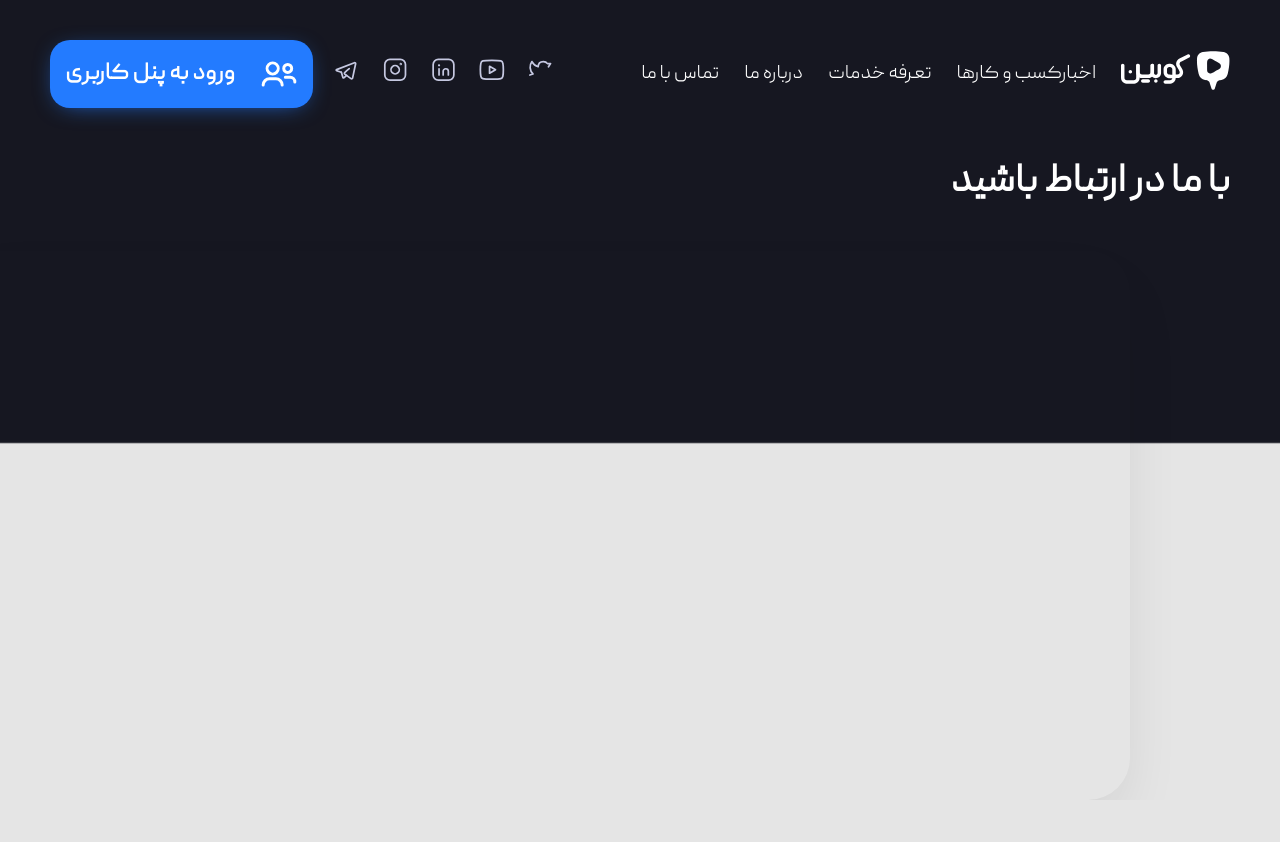
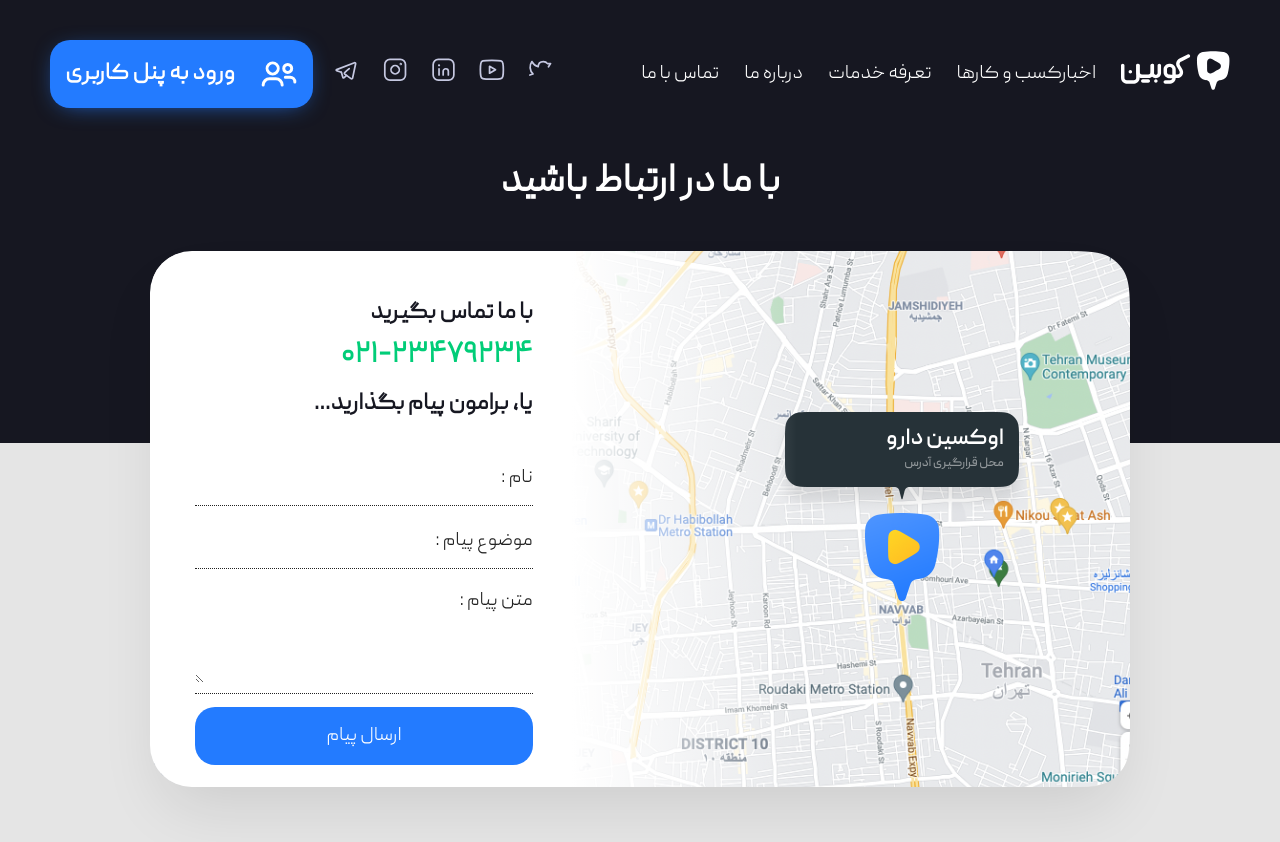
Before and after one commit to younes6970/landing, a Next.js app: page /call-us in a window 1280 px wide. Shown: the top 842 px of the page. Before the commit the page ends 800 px from the top, so only its background shows below. Built offline with nearby package versions, Linux system fonts and the light colour scheme.

Commit message:
page call us

```diff
--- a/package.json
+++ b/package.json
@@ -8,11 +8,13 @@
     "lint": "next lint"
   },
   "dependencies": {
+    "formik": "^2.2.9",
     "next": "12.0.7",
     "prop-types": "^15.7.2",
     "react": "17.0.2",
     "react-dom": "17.0.2",
-    "sass": "^1.45.0"
+    "sass": "^1.45.0",
+    "yup": "^0.32.11"
   },
   "devDependencies": {
     "eslint": "8.4.1",
--- a/src/component/CallUs/CallUs.js
+++ b/src/component/CallUs/CallUs.js
@@ -1,14 +1,35 @@
-const CallUs = () =>{
-    return <div className={`hFull w100 startColumn`}>
-            <h2 className={`font40 textWhite mt0 mb20`}>با ما در ارتباط باشید</h2>
-        <section className={`boxSection mt20 w100 startCenter mr100 ml100`}>
-            <div className={`flex1`}>
+import pin from "../../assets/icon/pin.png";
+import Image from "next/image";
+import Input from "../../container/Input/Input";
+import CallUsForm from "./component/CallUsForm/CallUsForm";
+const CallUs = () => {
+  return (
+    <div className={`w100 startCenterColumn mb100 mr100 ml100`}>
+      <h2 className={`font40 textWhite mt0 mb20`}>با ما در ارتباط باشید</h2>
+      <section
+        className={`mt20 wh100 radius42 shadow startCenter relative`}
+      >
+        <Image src={pin} alt={"kobin"} className={`wh100`} />
 
-            </div>
-            <div className={`flex1`}>
-
-            </div>
-        </section>
+        <div className={`callUs start`}>
+          <div className={`callUs57`} />
+          <div className={`callUs43 startColumn pr45`}>
+            <span className={`weight700 font24 textBlack inlineBlock`}>
+              با ما تماس بگیرید
+            </span>
+            <span className={`weight700 font30 textGreen inlineBlock mt5`}>
+              ۰۲۱-۲۳۴۷۹۲۳۴
+            </span>
+            <span
+              className={`textBlack weight700 font24 textBlack inlineBlock mb30 mt10 `}
+            >
+              یا، برامون پیام بگذارید...
+            </span>
+            <CallUsForm />
+          </div>
+        </div>
+      </section>
     </div>
-}
-export default CallUs
+  );
+};
+export default CallUs;
--- /dev/null
+++ b/src/component/CallUs/component/CallUsForm/CallUsForm.js
@@ -0,0 +1,60 @@
+import { Formik, Form } from "formik";
+import Input from "../../../../container/Input/Input";
+import TextAera from "../../../../container/TextArea/TextAera";
+const CallUsForm = () => {
+  return (
+    <Formik
+      initialValues={{ name: "", subject: "", text: "" }}
+      onSubmit={(values) => {
+        console.log();
+      }}
+    >
+      {(formik) => {
+        const { values, setValues } = formik;
+        const handleChange = (e, type) => {
+          const {
+            target: { value },
+          } = e;
+          setValues((prevState) => ({
+            ...prevState,
+            [type]: value,
+          }));
+        };
+        return (
+          <Form className={`wh100 startColumn`}>
+            <Input
+              label={"نام"}
+              placeholder={" "}
+              onChange={(e) => handleChange(e, "name")}
+              value={values.name}
+              name={"name"}
+              type={"text"}
+            />
+            <Input
+              label={"موضوع پیام"}
+              placeholder={" "}
+              onChange={(e) => handleChange(e, "subject")}
+              value={values.subject}
+              name={"subject"}
+              type={"text"}
+            />
+            <TextAera
+              label={"متن پیام"}
+              placeholder={" "}
+              onChange={(e) => handleChange(e, "text")}
+              value={values.text}
+              name={"text"}
+            />
+            <button
+              type={"submit"}
+              className={`wh100 font20 weight400 lineNone mt5  pb15 pt15 radius20 bgPrimary textWhite center`}
+            >
+              ارسال پیام
+            </button>
+          </Form>
+        );
+      }}
+    </Formik>
+  );
+};
+export default CallUsForm;
--- /dev/null
+++ b/src/container/Input/Input.js
@@ -0,0 +1,29 @@
+import styles from "./input.module.scss";
+import PropTypes from "prop-types";
+const Input = (props) => {
+  const { label, placeholder, onChange, value, name, type } = props;
+  return (
+    <div className={styles.boxInput}>
+      <label className={`textBlackDark flex1 weight400 font20`} htmlFor={name}>
+        {label} :
+      </label>
+      <input
+        id={name}
+        value={value}
+        placeholder={placeholder}
+        onChange={onChange}
+        type={type}
+        className={styles.itemInput}
+      />
+    </div>
+  );
+};
+export default Input;
+Input.propTypes = {
+  label: PropTypes.string.isRequired,
+  placeholder: PropTypes.string.isRequired,
+  onChange: PropTypes.func.isRequired,
+  value: PropTypes.string.isRequired,
+  name: PropTypes.string.isRequired,
+  type: PropTypes.string.isRequired,
+};
--- /dev/null
+++ b/src/container/Input/input.module.scss
@@ -0,0 +1,22 @@
+@import "styles/scss";
+
+.boxInput{
+  width: 100%;
+  display: flex;
+  justify-content: flex-start;
+  align-items: center;
+  border-bottom: 1px dotted $black7;
+  padding: 10px 0;
+  margin-bottom: 8px;
+  position: relative;
+}
+.itemInput {
+  border: none;
+  outline: none;
+  background: none;
+  font-size: $font24;
+  color: $black7;
+  padding: 0 10px 0 0;
+  flex: 2;
+  width: 100%;
+}
--- /dev/null
+++ b/src/container/TextArea/TextAera.js
@@ -0,0 +1,27 @@
+import styles from "./textArea.module.scss"
+import PropTypes from "prop-types";
+const TextArea = (props) => {
+    const { label, placeholder, onChange, value, name } = props;
+    return (
+        <div className={styles.boxTextArea}>
+            <label className={`textBlackDark flex1 weight400 font20`} htmlFor={name}>
+                {label} :
+            </label>
+            <textarea
+                id={name}
+                value={value}
+                placeholder={placeholder}
+                onChange={onChange}
+                className={styles.itemTextArea}
+            />
+        </div>
+    );
+};
+export default TextArea;
+TextArea.propTypes = {
+    label: PropTypes.string.isRequired,
+    placeholder: PropTypes.string.isRequired,
+    onChange: PropTypes.func.isRequired,
+    value: PropTypes.string.isRequired,
+    name: PropTypes.string.isRequired,
+};
--- /dev/null
+++ b/src/container/TextArea/textArea.module.scss
@@ -0,0 +1,27 @@
+@import "styles/scss";
+.boxTextArea {
+  width: 100%;
+  display: flex;
+  justify-content: flex-start;
+  align-items: start;
+  flex-direction: column;
+  border-bottom: 1px dotted $black7;
+  padding: 10px 0;
+  margin-bottom: 8px;
+  position: relative;
+}
+.itemTextArea {
+  border: none;
+  outline: none;
+  background: none;
+  font-size: $font24;
+  color: $black7;
+  padding: 0 10px 0 0;
+  flex: 2;
+  width: 100%;
+  min-width: 100%;
+  max-width: 100%;
+  height: 65px;
+  min-height: 50px;
+  max-height: 90px;
+}
--- a/styles/styles.scss
+++ b/styles/styles.scss
@@ -98,6 +98,11 @@ button {
 }
 .flex2 {
   flex: 2;
+}
+// ----------- display -----------
+
+.inlineBlock{
+  display: inline-block;
 }
 // ----------- width and height -----------
 .wTextMarketing {
@@ -269,6 +274,9 @@ button {
   padding-right: 45px;
   padding-left: 45px;
 }
+.pr45 {
+  padding-right: 45px;
+}
 .pl15 {
   padding-left: 15px;
 }
@@ -424,6 +432,10 @@ button {
 // ----------- list-style -----------
 .styleNone {
   list-style: none;
+}
+.lineNone{
+  border: none;
+  outline: none;
 }
 // ----------- class -----------
 .boxSection {
@@ -599,6 +611,22 @@ button {
   right: -20px;
   left: -50px;
 }
+.callUs{
+  background: linear-gradient(90deg, white 43%, transparent 66%);
+  position: absolute;
+  top: 0;
+  right: 0;
+  bottom: 0;
+  left: 0;
+  @extend .radius42;
+  @extend .p45;
+}
+.callUs57{
+width: 57%;
+}
+.callUs43{
+  width: 43%;
+}
 @media screen and (max-width: 1221px) {
   .wBase {
     padding: 0 20px;
```
Also changed, not shown: src/assets/icon/pin.png (added), 1 other file (tests, documents, lock files or other folders).
